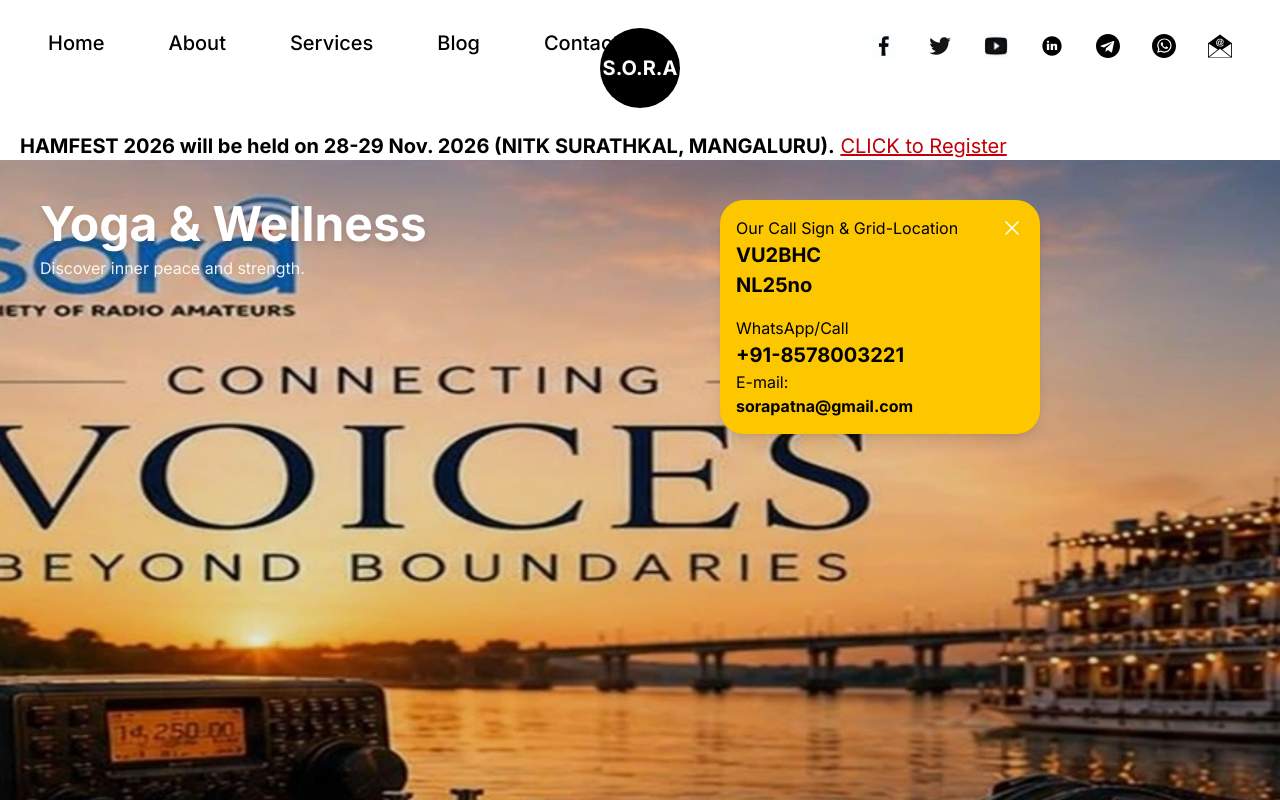
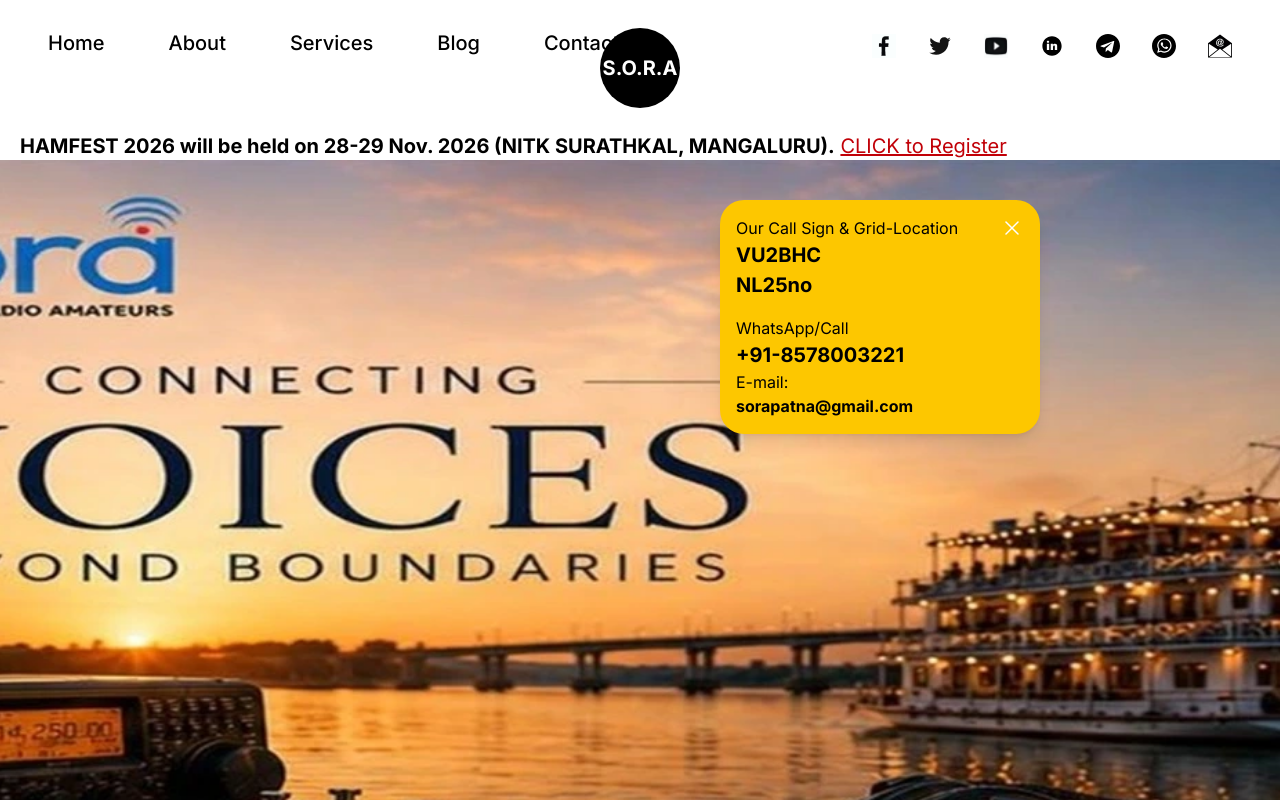
Before and after one commit to sorapatna/SORA-WEBSITE, a Next.js app: page / in a window 1280 px wide. Shown: the top 800 px of the page. Built offline with nearby package versions, Linux system fonts and the light colour scheme.

Commit message:
Update Hero.tsx

```diff
--- a/components/Hero.tsx
+++ b/components/Hero.tsx
@@ -2,39 +2,29 @@ import Image from 'next/image';
 
 const Hero = () => {
   return (
-    // FIX 1: Re-established 'min-h-[600px] md:min-h-screen' so the section never collapses on small viewports
-    <section className="relative w-full overflow-hidden min-h-[650px] md:min-h-screen flex flex-col justify-between gap-10 py-10 md:gap-20 lg:py-10 lg:flex-row mb-2">
-
-      {/* FIX 2: Added z-0 and ensured absolute wrapper has structural width/height values */}
-      <div className="absolute inset-0 w-full h-full z-0">
+    // CHANGED: Removed fixed min-h-screen constraints that clip content on mobile,
+    // and replaced it with a dynamic h-auto md:min-h-screen layout.
+    <section className="relative w-full overflow-hidden h-auto md:min-h-screen flex flex-col gap-10 py-10 md:gap-20 lg:py-10 lg:flex-row mb-2">
+      {/* Background Image */}
+      <div className="absolute inset-0 -z-10">
         <Image
           src="/images/HERO-BG.webp"
           alt="yoga background"
           fill
           priority
-          sizes="100vw"
-          // FIX 3: Changed object-center to object-[25%_center] (or object-left)
-          // This forces the main subject of your image to stay visible when the screen narrows down.
-          className="object-cover object-[25%_center]"
+          // CHANGED: Added specific media breakpoints for sizes to optimize image loading on mobile devices.
+          sizes="(max-width: 768px) 100vw, (max-width: 1200px) 100vw, 100vw"
+          className="object-cover object-center"
         />
-        {/* OPTIONAL: Adds a subtle dark tint overlay so text remains readable if background is bright */}
-        <div className="absolute inset-0 bg-black/10" />
       </div>
 
       {/* Left Content */}
-      {/* FIX 4: Ensured z-10 sit firmly above the z-0 background layer */}
-      <div className="relative z-10 flex flex-1 flex-col xl:w-1/2 px-5 md:px-10">
-        {/* Placeholder title so the left side actually takes up visual space on mobile */}
-        <h1 className="text-3xl md:text-5xl font-bold text-white drop-shadow-md">
-          Yoga & Wellness
-        </h1>
-        <p className="text-white/90 mt-2">
-          Discover inner peace and strength.
-        </p>
+      <div className="relative z-20 flex flex-1 flex-col xl:w-1/2 px-5 md:px-10">
+        {/* Add your text/content here */}
       </div>
 
       {/* Right Content */}
-      <div className="relative z-10 flex flex-1 items-start mt-5 md:mt-0 mb-5 md:mb-20 px-5 md:px-0 justify-center lg:justify-start">
+      <div className="relative z-20 flex flex-1 items-start mt-5 md:mt-0 mb-5 md:mb-20 px-5 md:px-0 justify-center lg:justify-start">
         <div className="flex w-full max-w-[320px] flex-col gap-4 rounded-3xl bg-yellow-400 px-4 py-4 shadow-lg">
           <div className="flex flex-col">
             <div className="flex justify-between items-center">
@@ -47,6 +37,7 @@ const Hero = () => {
 
           <div className="flex flex-col">
             <p className="regular-16 text-black">WhatsApp/Call</p>
+            {/* FORMATTED: Applied telephone markdown structure for click-to-call functionality */}
             <p className="bold-20 text-black">
               <a href="tel:+918578003221" className="hover:underline">+91-8578003221</a>
             </p>
```
